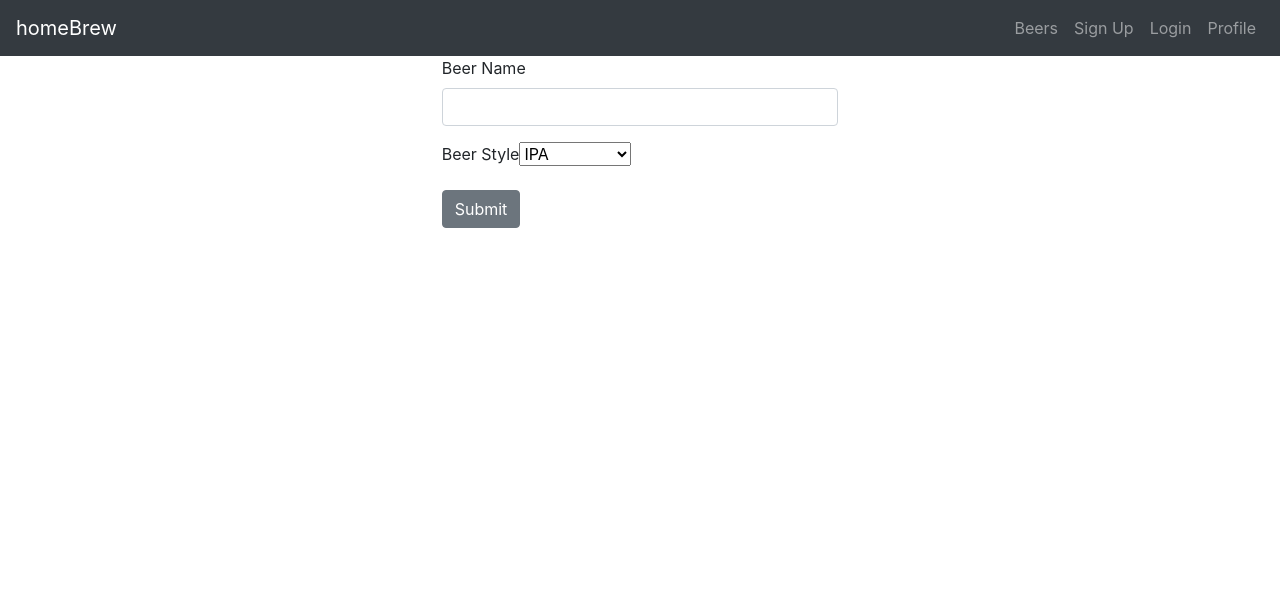
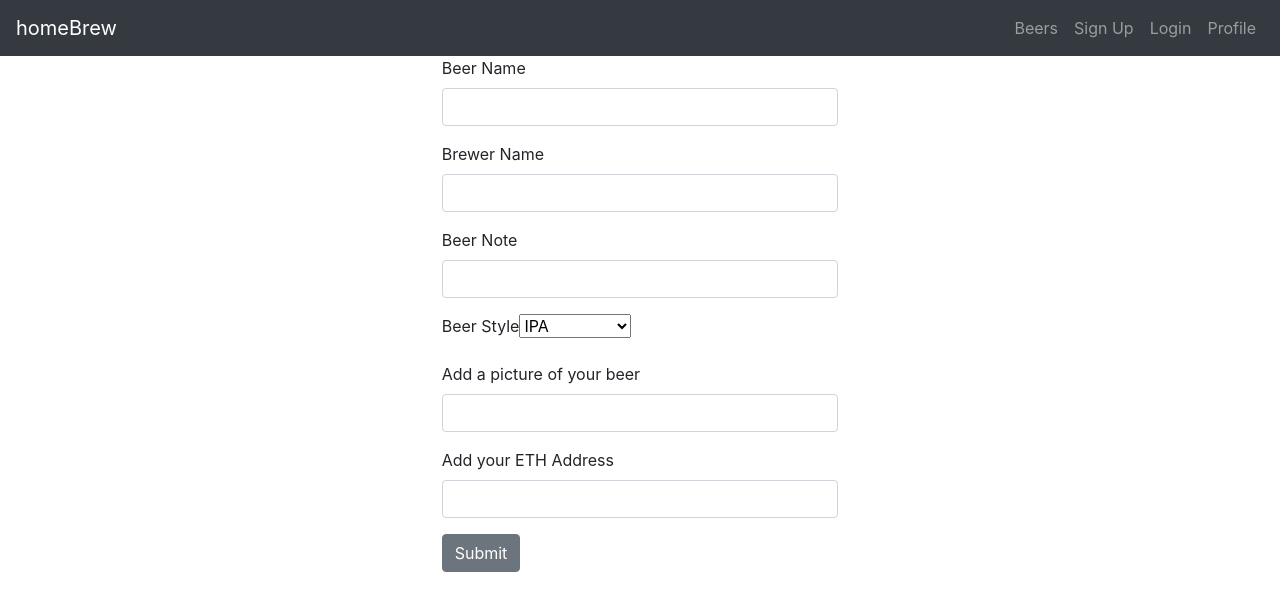
Before and after one commit to GJDeY/home-brew, a React (Create React App) app in the folder client/: page /addBeer in a window 1280 px wide. Shown: the top 610 px of the page. Built offline with nearby package versions, Linux system fonts and the light colour scheme.

Commit message:
updated add beer form

```diff
--- a/client/src/pages/addBeer/addBeer.js
+++ b/client/src/pages/addBeer/addBeer.js
@@ -9,7 +9,11 @@ import { Button, Form, FormGroup, Label, Input, FormText } from 'reactstrap';
 class CreateBeerForm extends Component {
     state = {
         beerName: "",
-        beerStyle: "IPA"
+        brewer: "",
+        beerNote: "",
+        style: "IPA",
+        imageURL: "",
+        hbcAddress: ""
     }
 
 
@@ -20,7 +24,7 @@ class CreateBeerForm extends Component {
     handleFormSubmit = (event) => {
         event.preventDefault();
 
-        API.createBeer({ name: this.state.beerName, style: this.state.beerStyle })
+        API.createBeer({ beerName: this.state.beerName, brewer: this.state.brewer, beerNote: this.state.brewer, style: this.state.beerStyle, imageURL: this.state.imageURL, hbcAddress: this.state.hbcAddress })
             .then(result => {
                 console.log(result)
             }).catch(error => {
@@ -28,7 +32,12 @@ class CreateBeerForm extends Component {
             })
         this.setState({
             beerName: "",
-            beerStyle: "IPA"
+            brewer: "",
+            beerNote: "",
+            style: "IPA",
+            imageURL: "",
+            hbcAddress: ""
+
         })
 
     }
@@ -44,6 +53,14 @@ class CreateBeerForm extends Component {
                         <Input type="text" name="beerName" value={this.state.beerName} id="beerNameID" onChange={this.handleInputChange} />
                     </FormGroup>
                     <FormGroup>
+                        <Label for="brewerID">Brewer Name</Label>
+                        <Input type="text" name="brewer" value={this.state.brewer} id="brewerID" onChange={this.handleInputChange} />
+                    </FormGroup>
+                    <FormGroup>
+                        <Label for="beerNoteID">Beer Note</Label>
+                        <Input type="text" name="beerNote" value={this.state.beerNote} id="beerNoteID" onChange={this.handleInputChange} />
+                    </FormGroup>
+                    <FormGroup>
                         <Label for="beerStyleID">Beer Style</Label>
                         <select type="select" value={this.state.beerStyle} name="beerStyle" id="beerStyleID" onChange={this.handleInputChange}>
                             <option value="IPA">IPA</option>
@@ -56,6 +73,14 @@ class CreateBeerForm extends Component {
                             <option value="Hefeweizen">Hefeweizen</option>
                         </select>
                     </FormGroup>
+                    <FormGroup>
+                        <Label for="imageURLID">Add a picture of your beer</Label>
+                        <Input type="text" name="imageURL" value={this.state.imageURL} id="imageURLID" onChange={this.handleInputChange} />
+                    </FormGroup>
+                    <FormGroup>
+                        <Label for="hbcAddressID">Add your ETH Address</Label>
+                        <Input type="text" name="hbcAddress" value={this.state.hbcAddress} id="hbcAddressID" onChange={this.handleInputChange} />
+                    </FormGroup>
                     <Button onClick={this.handleFormSubmit}>Submit</Button>
                 </Form>
             </div>
--- a/client/src/utils/API.js
+++ b/client/src/utils/API.js
@@ -16,4 +16,6 @@ export default {
   deleteBeer: id => {
     return axios.delete("/api/beers" + id)
   }
+
+
 };
```
Also changed, not shown: client/src/utils/HBC_API.js (added, +7 -0 lines).
